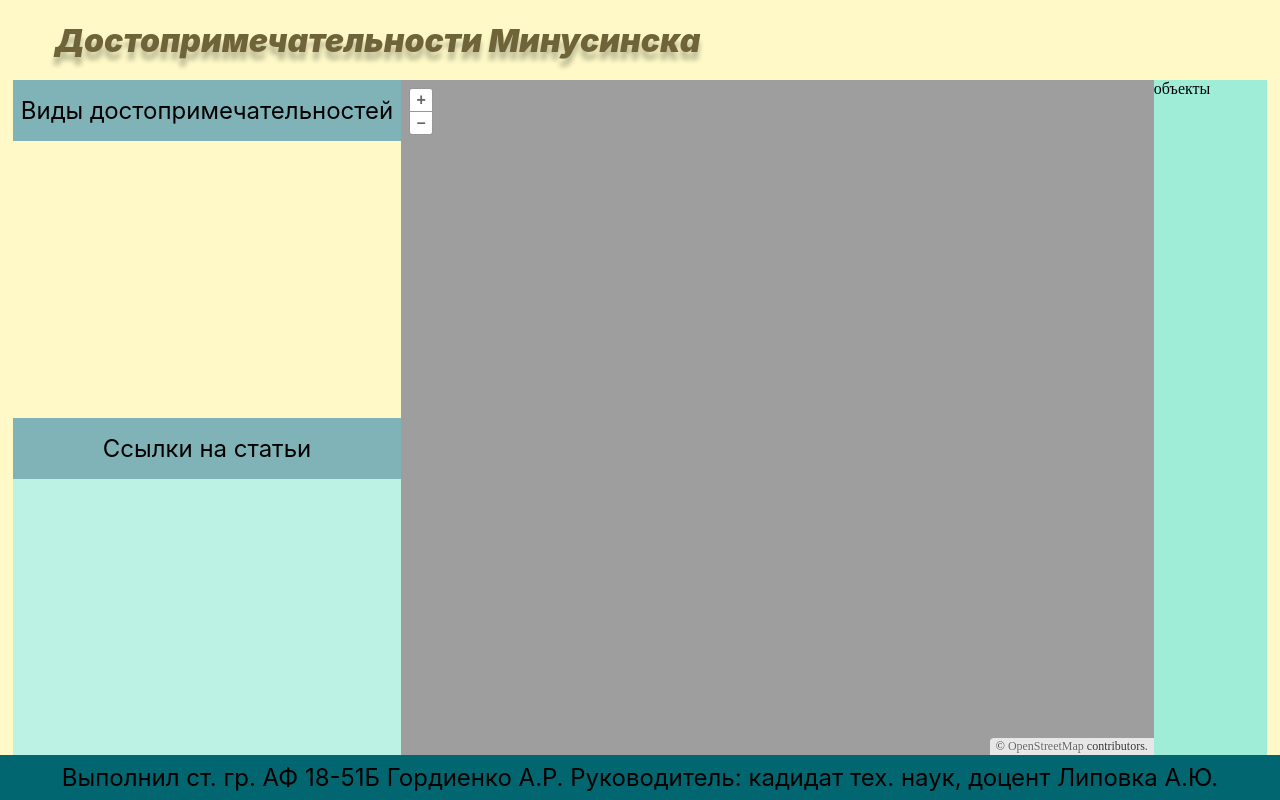
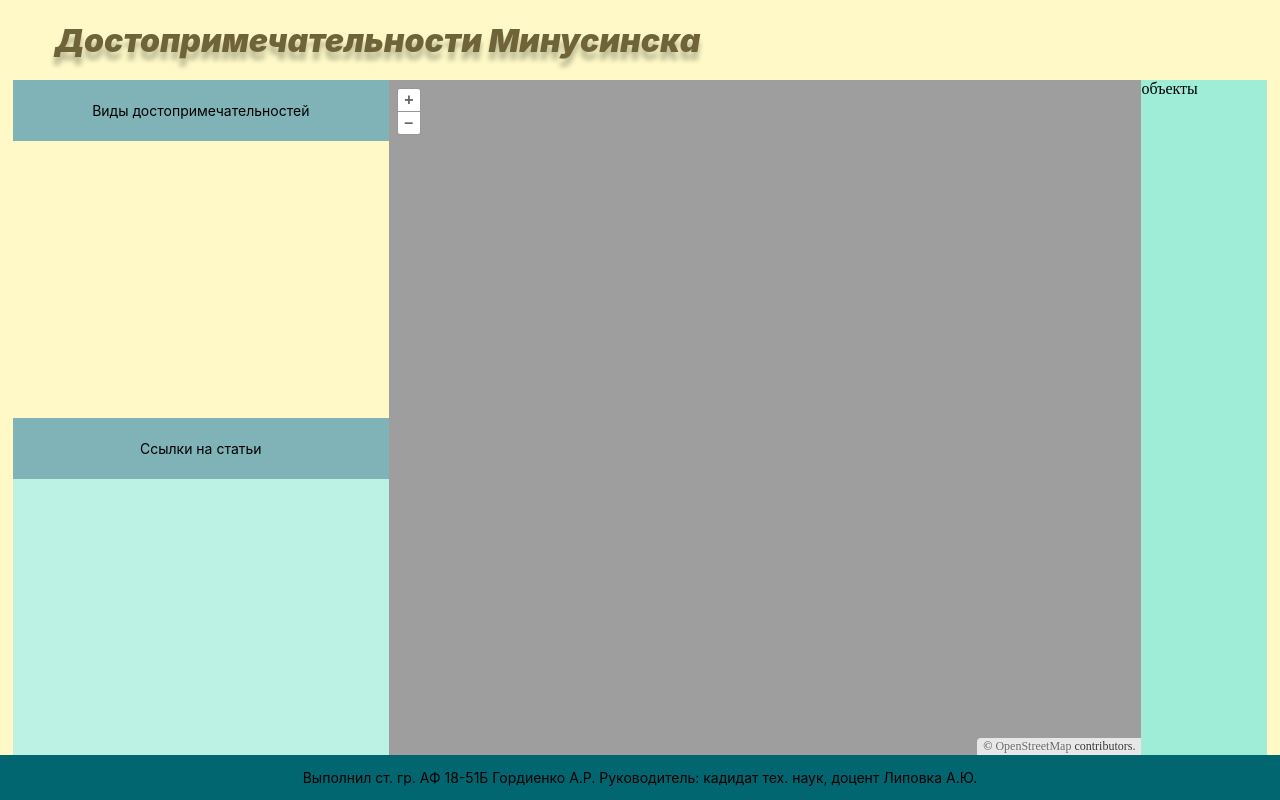
Before and after one commit to GordienkoAnastasia/open-layer-app, a website built with Vite: page index.html in a window 1280 px wide. Built offline with nearby package versions, Linux system fonts and the light colour scheme.

Commit message:
стиль

```diff
--- a/main.js
+++ b/main.js
@@ -13,6 +13,6 @@ const map = new Map({
   ],
   view: new View({
     center: fromLonLat([91.6875, 53.7103]),
-    zoom: 12.5
+    zoom: 12.1
   })
 });
--- a/style.css
+++ b/style.css
@@ -34,7 +34,7 @@ body {
 	font-family: 'Inter';
 	font-style: normal;
 	font-weight: 400;
-	font-size: 24px;
+	font-size: 14px;
 	line-height: 45px;
 
 	color: #000000;
```
